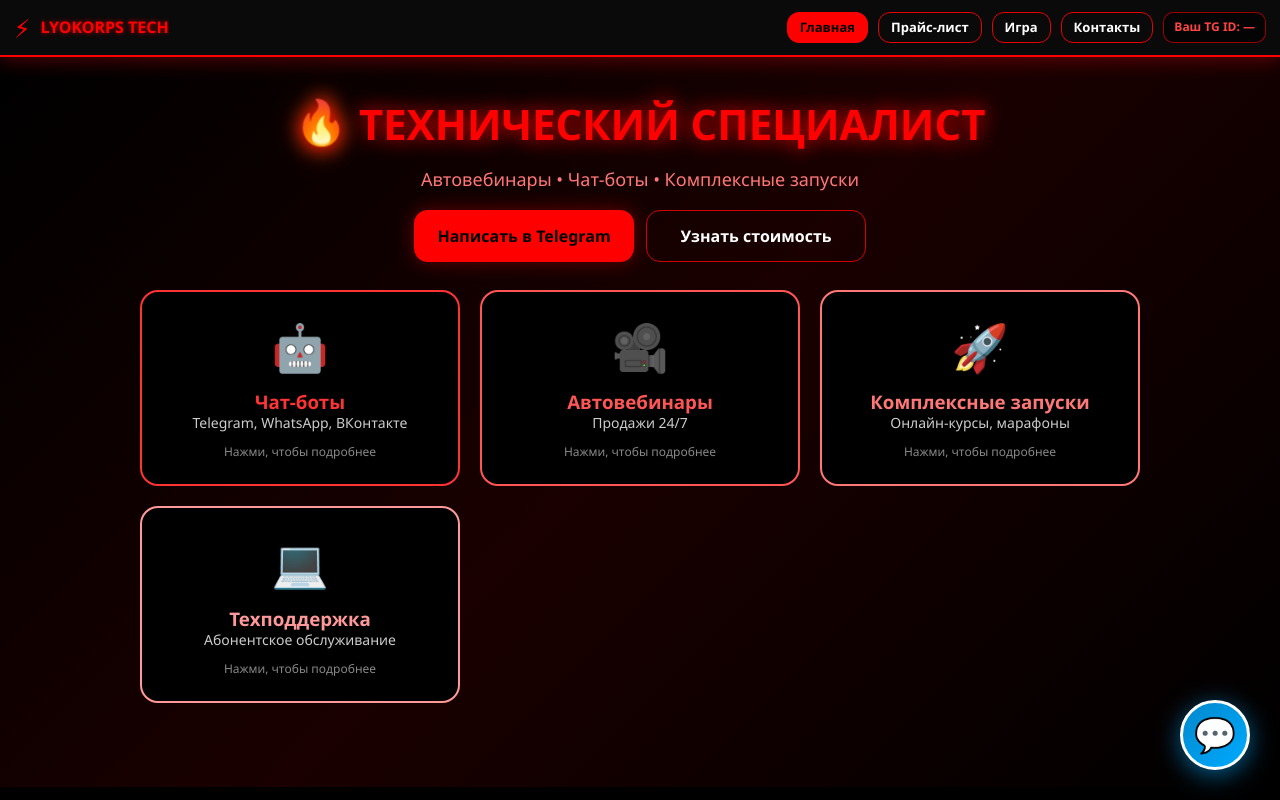
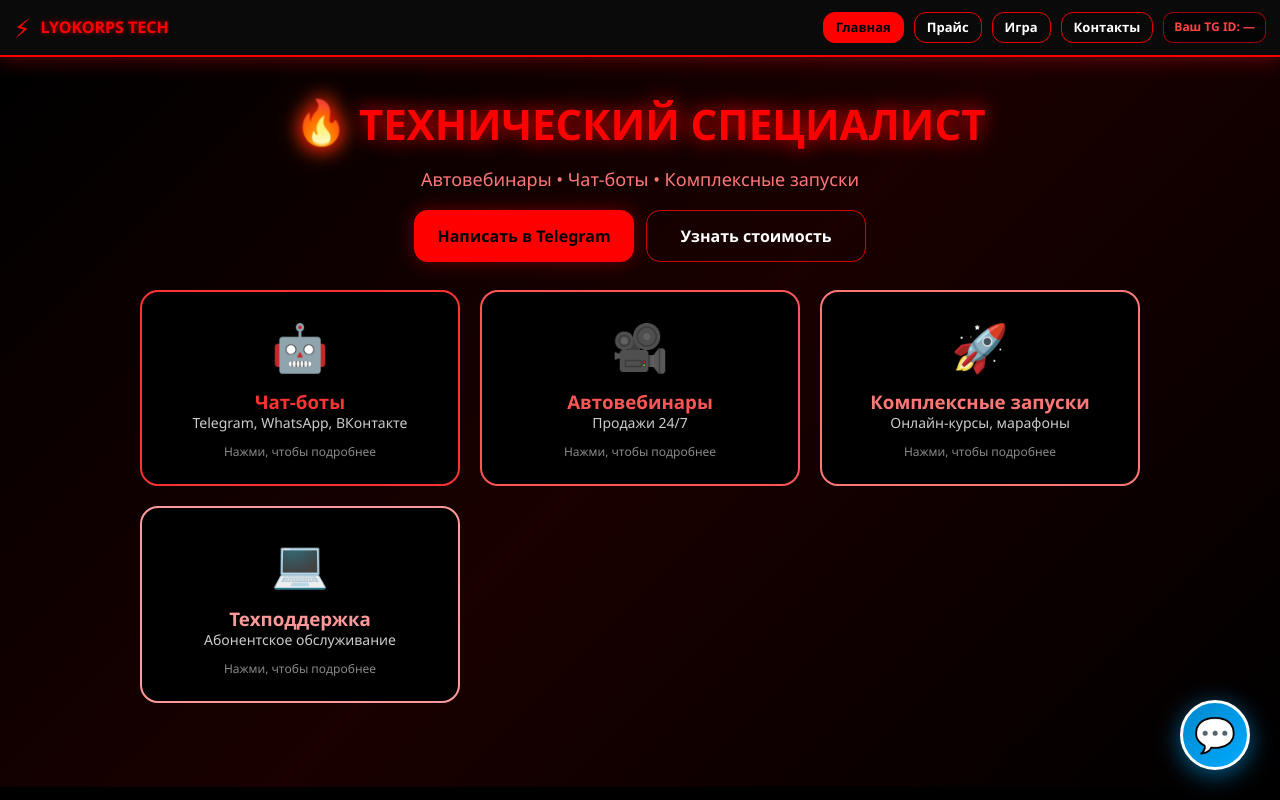
Before and after one commit to dgrin52-rgb/lyokorps-miniapp, a React (Create React App) app: page / in a window 1280 px wide. Built offline with nearby package versions, Linux system fonts and the light colour scheme.

Commit message:
upd: navbar pricelist button text

```diff
--- a/src/components/Navbar.js
+++ b/src/components/Navbar.js
@@ -32,7 +32,7 @@ const Navbar = () => {
 
       <div className="navbar__links">
         <Link to="/" className={linkClass('/')}>Главная</Link>
-        <Link to="/pricelist" className={linkClass('/pricelist')}>Прайс-лист</Link>
+        <Link to="/pricelist" className={linkClass('/pricelist')}>Прайс</Link>
         <Link to="/game" className={linkClass('/game')}>Игра</Link>
         <Link to="/contacts" className={linkClass('/contacts')}>Контакты</Link>
       </div>
```
